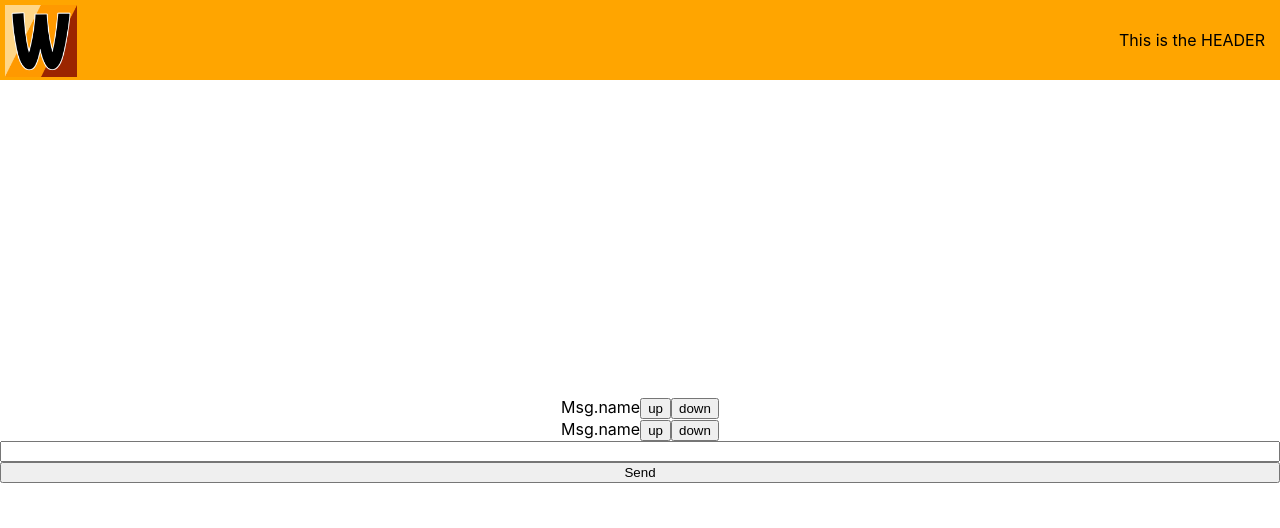
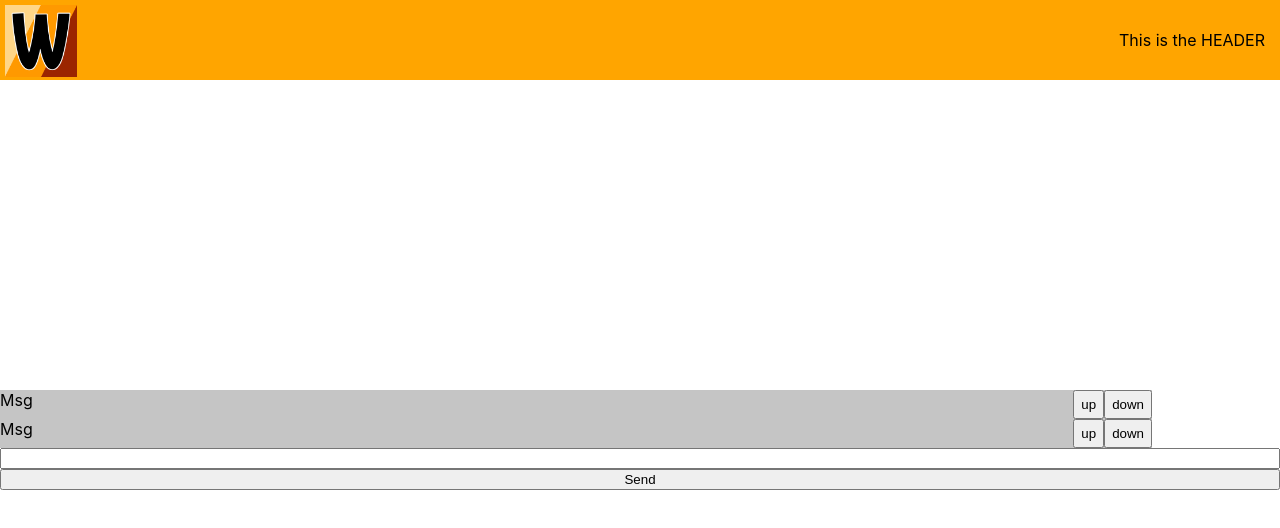
Before and after one commit to RapidKebab/ProjectWobble, a React (Create React App) app in the folder wobbl/: page /ex in a window 1280 px wide. Shown: the top 528 px of the page. Built offline with nearby package versions, Linux system fonts and the light colour scheme; no server answers.

Commit message:
some message styling

```diff
--- a/wobbl/src/components/Msg/Msg.css
+++ b/wobbl/src/components/Msg/Msg.css
@@ -1,3 +1,13 @@
 .msg{
-    align-self: flex-end;
+    display: flex;
+    flex-direction: row;
+    text-align: left;
+    justify-content: space-between;
+    background: rgb(197, 197, 197);
+    width: 90%;
+    height: 4%;
 }
+.buttons{
+    display: inline-flex;
+    justify-content: flex-end;
+}
--- a/wobbl/src/components/Msg/Msg.js
+++ b/wobbl/src/components/Msg/Msg.js
@@ -4,10 +4,14 @@ import "./Msg.css"
 function Msg() {
   return (
     <>
-      <div>
-        Msg.name<button>up</button>
+      <div className="msg">
+        Msg
+        <div className="buttons">
+        <button>up</button>
         <button>down</button>
+        </div>
       </div>
+
     </>
   );
 }
```
